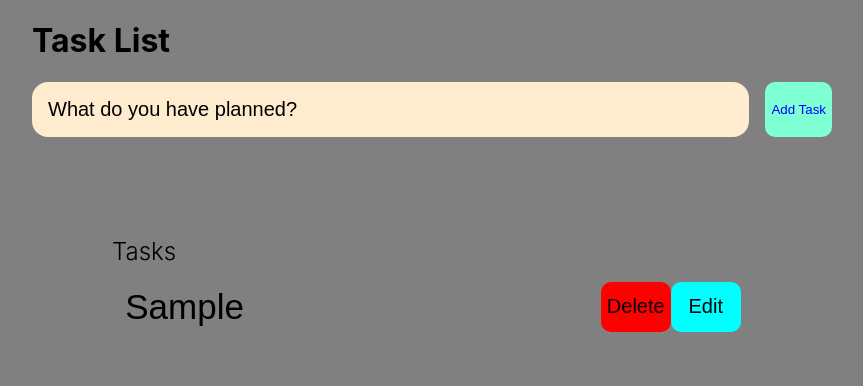
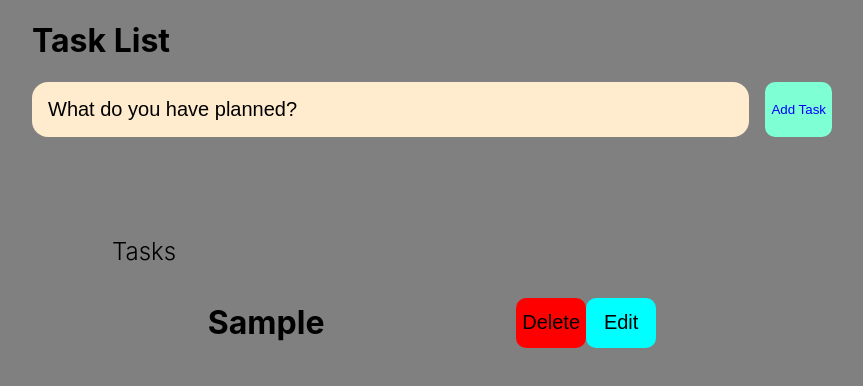
Before and after one commit to anujsth/ToDO-React, a React (Create React App) app: page / in a window 1280 px wide. Both pictures are taken after typing "Sample" into the empty fields and a click on the button "Add Task". Shown: the top 386 px of the page, without its empty margins (318-1181 px from the left). Built offline with nearby package versions, Linux system fonts and the light colour scheme.

Commit message:
edit feature added

```diff
--- a/src/App.js
+++ b/src/App.js
@@ -7,7 +7,7 @@ import Tasks from "./component/TaskList/Tasks";
 // const Initial = ["read"];
 function App() {
   const [task, setTask] = useState([]);
-  const [toggle, setToggle] = useState(false);
+  const [editedInput, setEditedInput] = useState("");
   const InputSubmitHandler = (arg) => {
     setTask((prevState) => {
       return [arg, ...prevState];
@@ -22,10 +22,13 @@ function App() {
     });
   };
 
-  const editHandler = (id) => {
-    task[id] = "udpated";
-    setToggle(true);
+  const editHandler = (id, edited) => {
+    task[id] = edited;
     return setTask([...task]);
+  };
+
+  const editedInputHandler = (arg) => {
+    setEditedInput(arg);
   };
 
   return (
@@ -35,7 +38,7 @@ function App() {
         passData={task}
         onDelete={taskDeleteHandler}
         onEditHandler={editHandler}
-        onToggleHandler={toggle}
+        onEditedInput={editedInputHandler}
       />
     </div>
   );
--- a/src/component/TaskList/Task.css
+++ b/src/component/TaskList/Task.css
@@ -69,6 +69,7 @@
 .task-lister {
   display: flex;
   justify-content: space-around;
+  align-items: center;
 }
 
 .buttonDelete {
@@ -91,3 +92,10 @@
   font-size: 35px;
   color: var(--grey);
 }
+
+.input-style {
+  background-color: aliceblue;
+  border-radius: 20px;
+  height: 40px;
+  font-size: 20px;
+}
--- a/src/component/TaskList/Tasks.js
+++ b/src/component/TaskList/Tasks.js
@@ -3,7 +3,26 @@ import "./Task.css";
 import App from "../../App";
 
 function Tasks(props) {
-  const [edit, setEdit] = useState(props.passData);
+  const [val, setVal] = useState("");
+  const [editing, setEditing] = useState(false);
+  // const editHandler = (event) => {
+  //   setEdit(event.target.value);
+  //   console.log(edit);
+  // };
+
+  const handleEditing = (event) => {
+    console.log("editing..");
+    setEditing(true);
+  };
+
+  // const enteredInput = () => {
+  //   props.onEditedInput(val);
+  //   setEditing(false);
+  // };
+
+  const submitInput = (event) => {
+    setVal(event.target.value);
+  };
 
   return (
     <div class="task-list">
@@ -12,7 +31,21 @@ function Tasks(props) {
         {props.passData.map((arg, index) => (
           // <TaskLister task={arg} />
           <div className="task-lister">
-            <input className="input-Task" value={arg} />
+            {editing ? (
+              <input
+                placeholder={arg}
+                type="text"
+                className="input-style"
+                onBlur={() => {
+                  props.onEditHandler(index, val);
+                  setEditing(false);
+                }}
+                onChange={submitInput}
+              />
+            ) : (
+              <h1>{arg}</h1>
+            )}
+
             <div>
               <button
                 className="buttonDelete"
@@ -24,9 +57,10 @@ function Tasks(props) {
               </button>
               <button
                 className="buttonEdit"
-                onClick={() => {
-                  props.onEditHandler(index);
-                }}
+                onClick={handleEditing}
+                // onClick={() => {
+                //   props.onEditHandler(index, edit);
+                // }}
               >
                 Edit
               </button>
```
